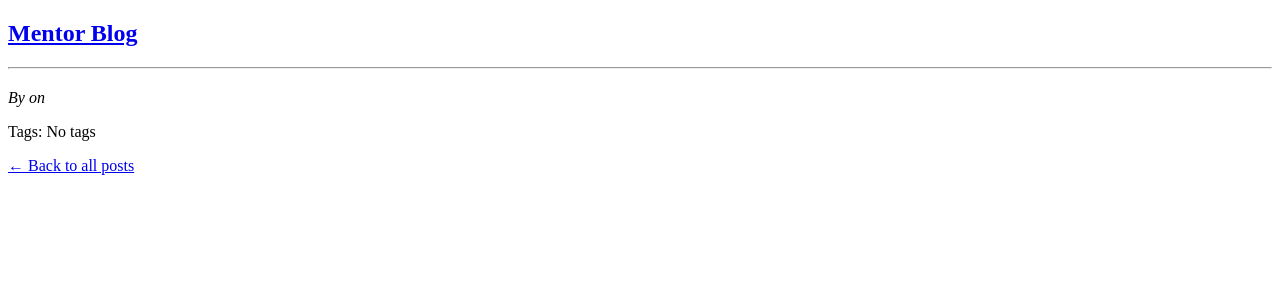
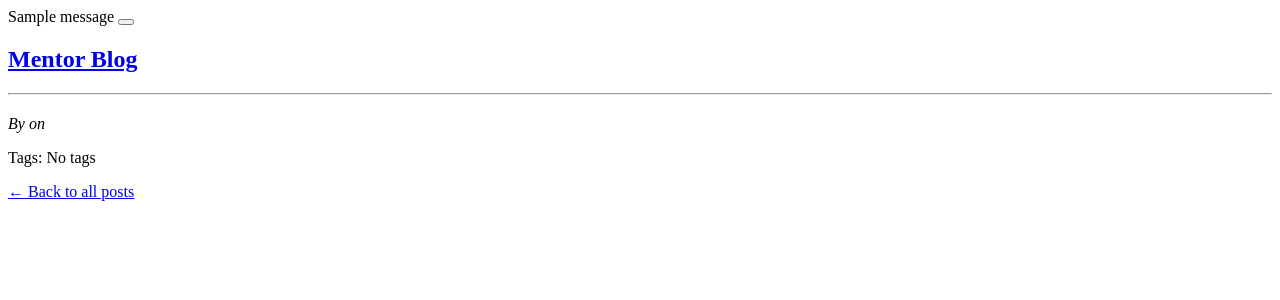
Before and after one commit to payloadhacker/mentor_blog, a Django app: a page that uses posts/templates/posts/base.html in a window 1280 px wide. Shown: the top 300 px of the page. Run offline with Django 5.2, Linux system fonts and the light colour scheme; tables that the repository leaves empty hold one stand-in row (values such as "Sample post"); one stand-in notice (Sample message) is shown.

Commit message:
feat(messages): add Django message alerts to user actions

```diff
--- a/posts/templates/posts/base.html
+++ b/posts/templates/posts/base.html
@@ -4,6 +4,19 @@
   <meta charset="UTF-8" />
   <title>Mentor Blog</title>
 </head>
+{% if messages %}
+  <div class="container mt-3">
+    {% for message in messages %}
+      <div
+        class="alert alert-{{ message.tags }} alert-dismissible fade show"
+        role="alert">
+        {{ message }}
+        <button type="button" class="btn-close" data-bs-dismiss="alert"></button>
+      </div>
+    {% endfor %}
+  </div>
+{% endif %}
+
 <body>
   <header>
     <h2><a href="{% url 'post_list' %}">Mentor Blog</a></h2>
--- a/posts/views.py
+++ b/posts/views.py
@@ -6,6 +6,7 @@ from django.contrib.auth import login
 from django.contrib.auth.forms import UserCreationForm
 from django.shortcuts import render, redirect
 from django.contrib.auth.mixins import LoginRequiredMixin, UserPassesTestMixin
+from django.contrib import messages
 
 
 
@@ -34,6 +35,7 @@ class PostCreateView(LoginRequiredMixin, CreateView):
         post = form.save(commit=False)
         post.author = Author.objects.get(user=self.request.user)
         post.save()
+        messages.success(self.request, " Post created successfully!")
         return super().form_valid(form)
 
 
@@ -43,9 +45,9 @@ class PostUpdateView(LoginRequiredMixin, UserPassesTestMixin, UpdateView):
     form_class = PostForm
     template_name = 'posts/post_form.html'
     success_url = reverse_lazy("post_list")
-    def test_func(self):
-            post = self.get_object()
-            return post.author.user == self.request.user
+    def test_func(self, form):
+        messages.success(self.request, " Post updated successfully!")
+        return super().form_valid(form)
 
 class PostDeleteView(LoginRequiredMixin, UserPassesTestMixin, DeleteView):
 
@@ -53,9 +55,10 @@ class PostDeleteView(LoginRequiredMixin, UserPassesTestMixin, DeleteView):
     model = Post
     template_name = "posts/post_confirm_delete.html"
     successful_url = reverse_lazy('post_list')
-    def test_func(self):
-        post = self.get_object()
-        return post.author.user == self.request.user
+
+    def delete(self, request, *args, **kwargs):
+        messages.warning(self.request, " Post deleted.")
+        return super().delete(request, *args, **kwargs)
 
 
 def signup_view(request):
@@ -65,6 +68,8 @@ def signup_view(request):
             user = form.save()
             login(request, user)
             Author.objects.create(user=user)
+            messages.success(request, " Account created successfully!")
+
             return redirect("post_list")
     else:
         form = UserCreationForm()
```
